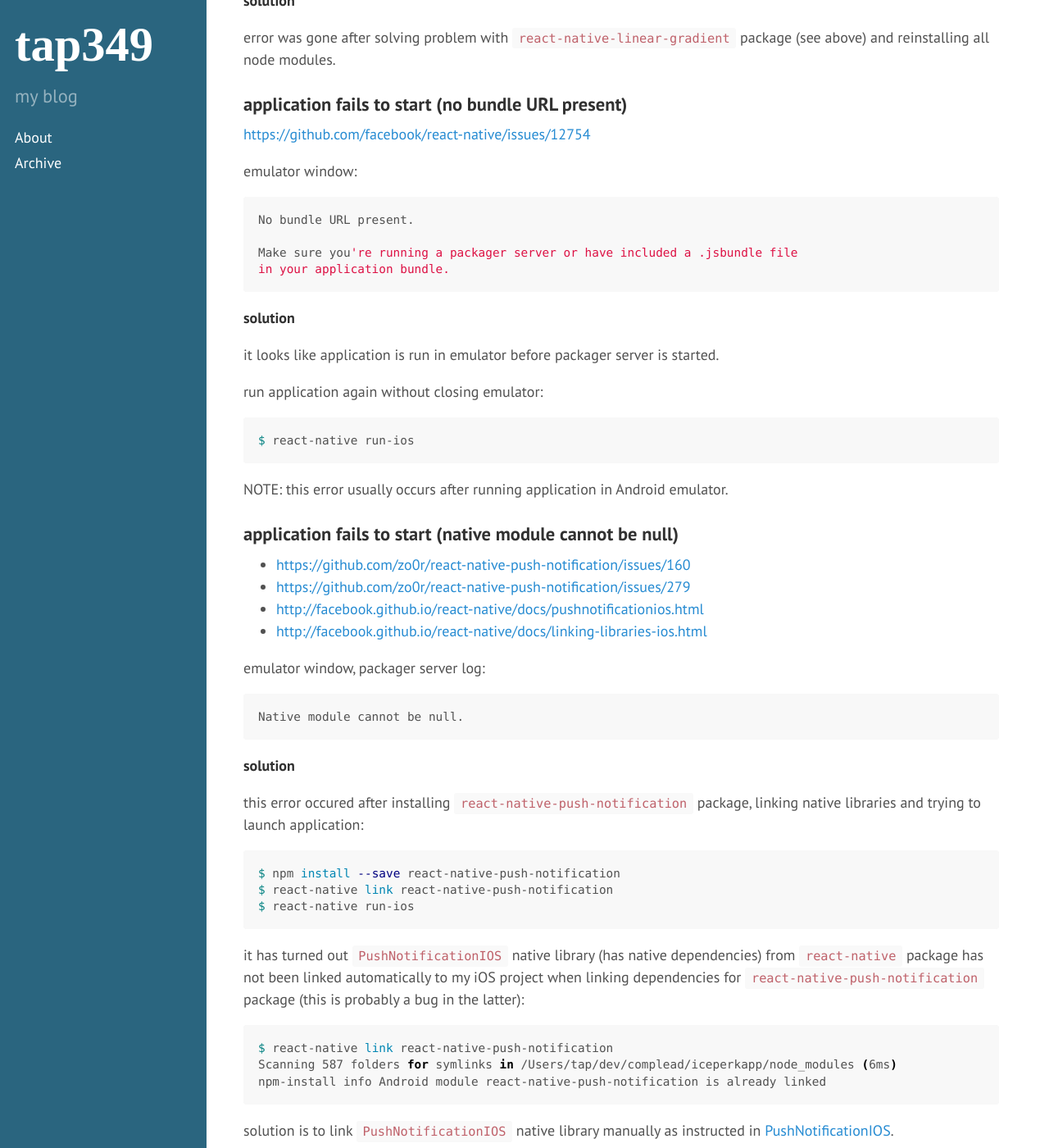
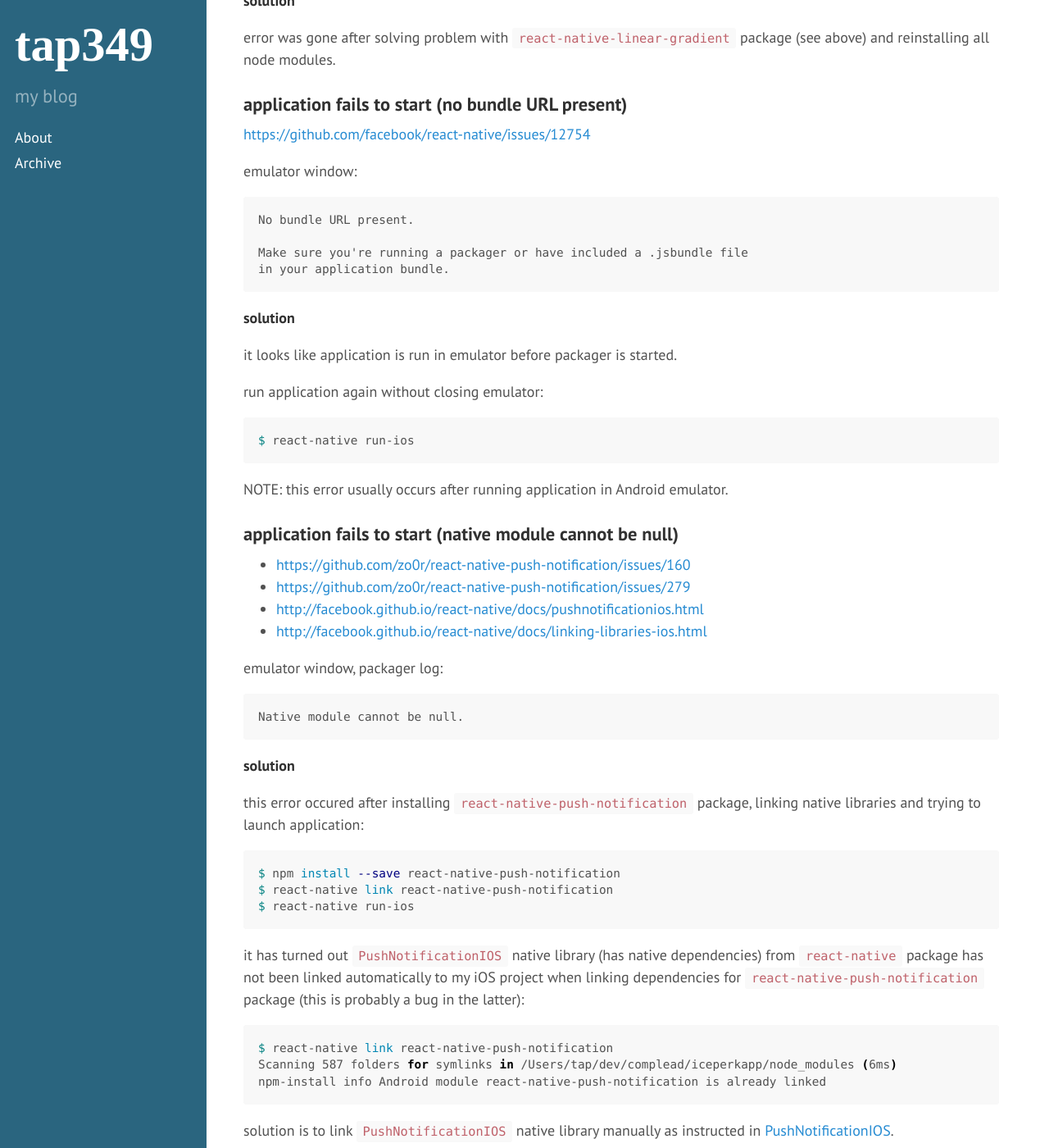
Before and after one commit to tap349/tap349.github.io, a Jekyll site: the page built from _posts/2017-05-25-react-native-ios.md, in a window 1280 px wide and 1400 px high, scrolled down 5679 px. Shown: the whole window at 82% size. Built offline with Jekyll 4.4.1, drawn with Linux system fonts in a browser that asks for light colours; some of the changed text lies outside the part shown.

Commit message:
update 2017-09-07_13:25:13

````diff
--- a/_posts/2017-05-25-react-native-ios.md
+++ b/_posts/2017-05-25-react-native-ios.md
@@ -38,7 +38,7 @@
 $ rails server
 ```
 
-### start packager server (JS server) (optional)
+### start packager (JS server) (optional)
 
 same considerations as for Android.
 
@@ -247,16 +247,16 @@
 
 emulator window:
 
-```sh
+```
 No bundle URL present.
 
-Make sure you're running a packager server or have included a .jsbundle file
+Make sure you're running a packager or have included a .jsbundle file
 in your application bundle.
 ```
 
 **solution**
 
-it looks like application is run in emulator before packager server is started.
+it looks like application is run in emulator before packager is started.
 
 run application again without closing emulator:
 
@@ -273,7 +273,7 @@
 - <http://facebook.github.io/react-native/docs/pushnotificationios.html>
 - <http://facebook.github.io/react-native/docs/linking-libraries-ios.html>
 
-emulator window, packager server log:
+emulator window, packager log:
 
 ```sh
 Native module cannot be null.
````
Also changed, not shown: _posts/2017-05-24-react-native-android.md (+1 -1 lines), _posts/2017-07-04-react-native-troubleshooting.md (+2 -2 lines).
